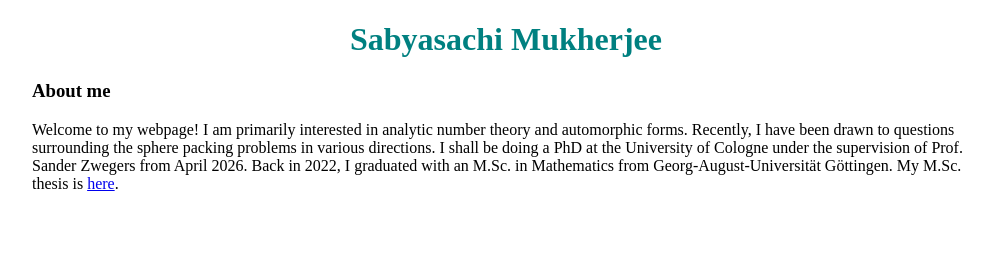
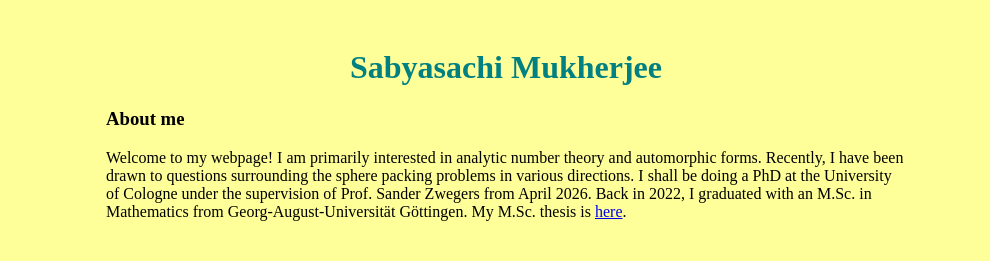
Before and after one commit to mukherjee-sabyasachi/mukherjee-sabyasachi.github.io, a plain HTML site: page index.html in a window 1280 px wide. Shown: the whole page, without its empty margins (134-1124 px from the left). Drawn offline with Linux system fonts and the light colour scheme.

Commit message:
Update index.html

```diff
--- a/index.html
+++ b/index.html
@@ -1,75 +1,43 @@
 <!DOCTYPE html>
 <html>
+
 <head>
 <title>Sabyasachi Mukherjee</title>
-           <meta charset = "UTF-8">
-           <meta name = "description" content = "Sabyasachi Mukherjee's Webpage.">
-           <meta name = "Author" content = "Sabyasachi Mukherjee">
 
-          </header>
+<meta charset="UTF-8">
+<meta name="description" content="Sabyasachi Mukherjee's Webpage.">
+<meta name="author" content="Sabyasachi Mukherjee">
+<meta name="viewport" content="width=device-width, initial-scale=1">
+
 </head>
 
 
+<body style="background-color:#FFFF99;">
 
+<div style="max-width:800px; margin:0 auto; padding:20px;">
 
-<body style="background-color:#FFFF9;">
-
-
-
-<div class = "text-center">
-<div style="width: 75%;margin: 0 auto;">
-
-
-
-
-<h1 style="color:#008080" align="center"> <strong>Sabyasachi Mukherjee  </strong></h1>
+<h1 style="color:#008080; text-align:center;">
+<strong>Sabyasachi Mukherjee</strong>
+</h1>
 
 <!--
-
 <center>
-     <img src="/image.jpg" width="200" style="border-radius: 60%;"/></p>
+<img src="/image.jpg" width="200" style="border-radius:60%;">
 </center>
-
 -->
-
 
 <h3 id="about-me">About me</h3>
 
 <p>
-
-           Welcome to my webpage! I am primarily interested in analytic number theory and automorphic forms. Recently, I have been drawn to questions surrounding
-             the sphere packing problems in various directions. I shall be doing a PhD at the University of Cologne under the supervision of Prof. Sander Zwegers from April 2026. Back in 2022, I graduated with an M.Sc. in Mathematics from
-             Georg-August-Universität Göttingen. My M.Sc. thesis is <a href="msc_thesis.pdf">here</a>.
+Welcome to my webpage! I am primarily interested in analytic number theory and automorphic forms. Recently, I have been drawn to questions surrounding the sphere packing problems in various directions. I shall be doing a PhD at the University of Cologne under the supervision of Prof. Sander Zwegers from April 2026. Back in 2022, I graduated with an M.Sc. in Mathematics from Georg-August-Universität Göttingen. My M.Sc. thesis is <a href="msc_thesis.pdf">here</a>.
 </p>
 
-
-
-
-
-
-
-
-
-
-
-
-
-
-
-
-
-
-
-
 <!--
-
 Commented out
-
 -->
 
-
+</div>
 
 </body>
 
-
 </html>
```
Lines whose indentation alone changed are shown as unchanged.
